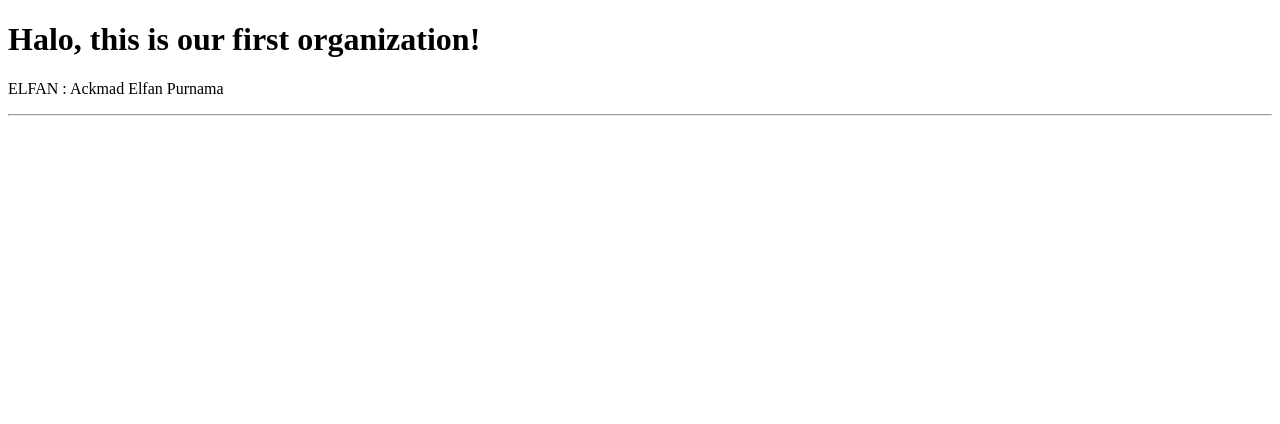
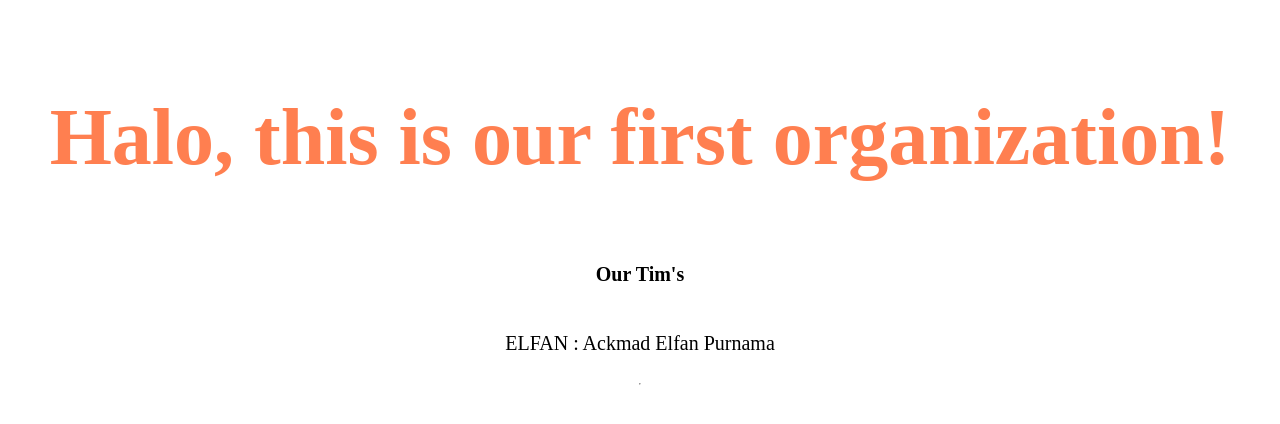
Before and after one commit to Aldiazf27/Organization_Alfan, a plain HTML site: page index.html in a window 1280 px wide. Drawn offline with Linux system fonts and the light colour scheme.

Commit message:
Elfan : Menambah baris code

```diff
--- a/index.html
+++ b/index.html
@@ -3,10 +3,12 @@
 <head>
     <meta charset="UTF-8">
     <meta name="viewport" content="width=device-width, initial-scale=1.0">
-    <title>Document</title>
+    <title>Latihan Colaborasi Github | Aldi & Elfan</title>
+    <link rel="stylesheet" href="style.css">
 </head>
 <body>
     <h1>Halo, this is our first organization!</h1>
+    <h4>Our Tim's</h4>
     <p>ELFAN : Ackmad Elfan Purnama</p>
     <hr>
 </body>
--- /dev/null
+++ b/style.css
@@ -0,0 +1,23 @@
+body{
+    display: flex;
+    padding: 30px;
+    justify-content: center;
+    align-self: center;
+    flex-direction: column;
+}
+
+h1{
+    font-size: 80px;
+    color: coral;
+    text-align: center;
+}
+
+h4{
+    text-align: center;
+    font-size: 20px;
+}
+
+p{
+    text-align: center;
+    font-size: 20px;
+}
```
